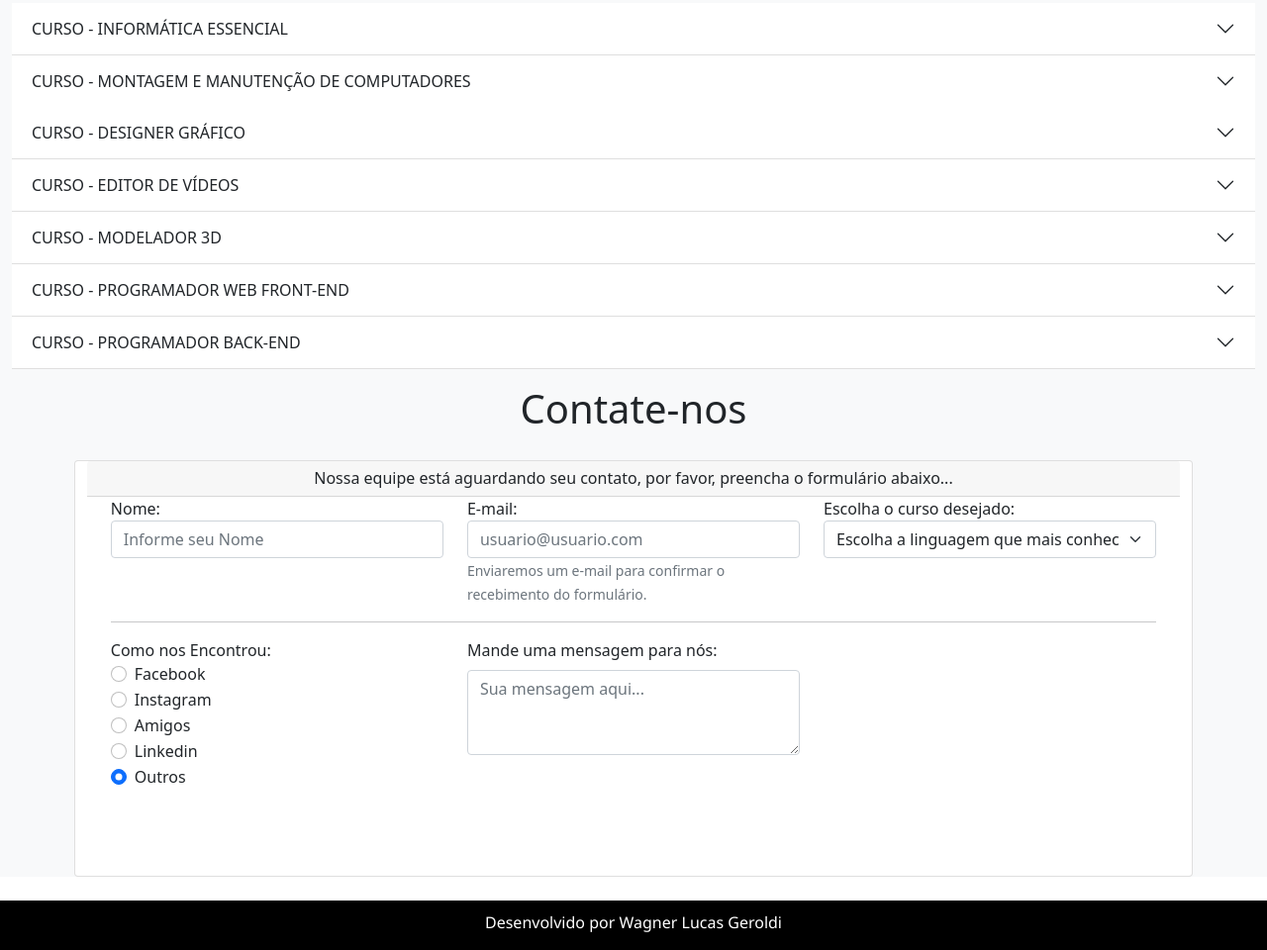
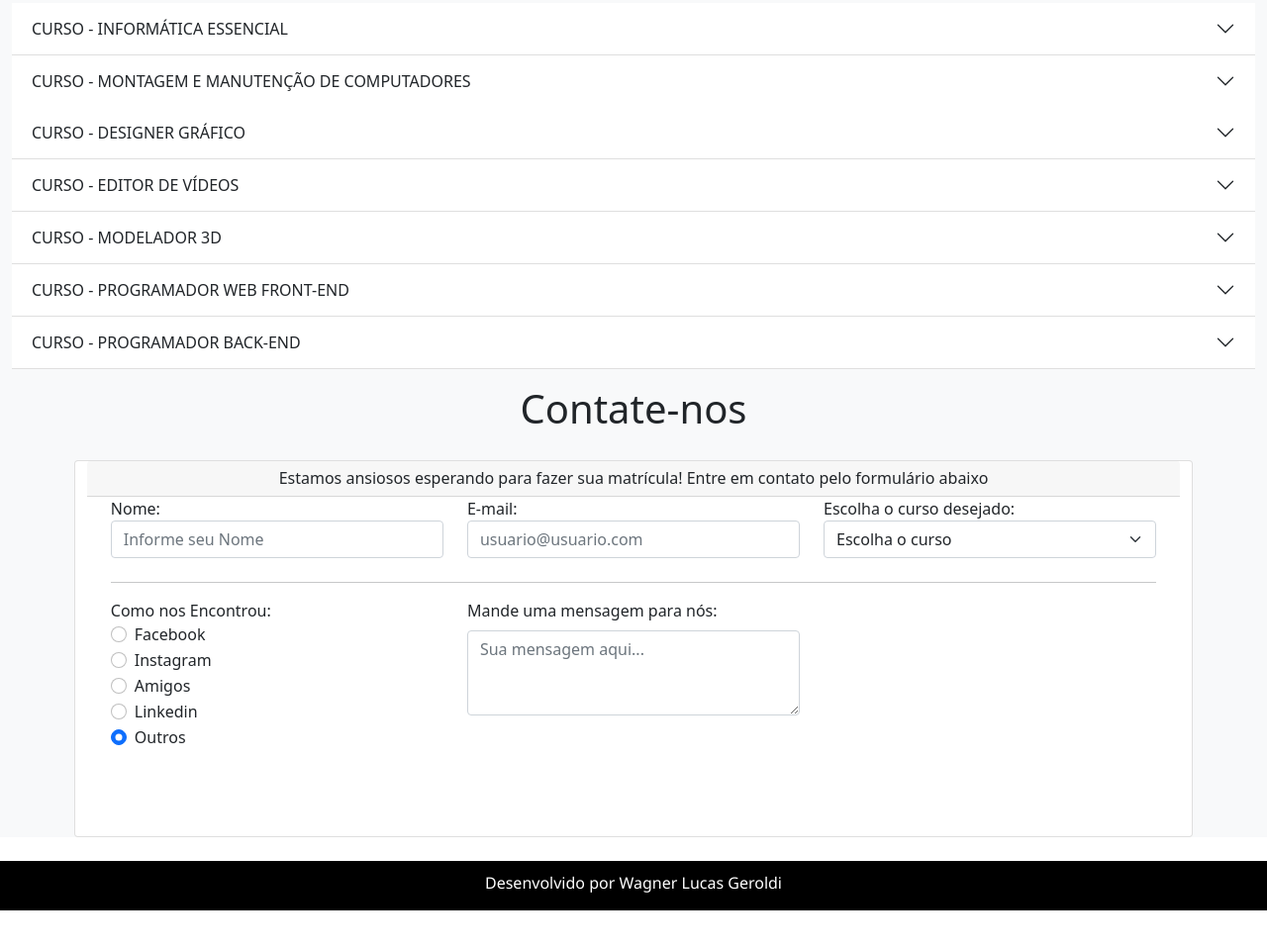
Before and after one commit to WagnerGeroldi/Site-Responsivo-MASTERWAY, a plain HTML site: page index.html in a window 1280 px wide. Shown: the part 1439-2399 px from the top of the page at 99% size. After the commit the page ends 2359 px from the top, so only its background shows below. Drawn offline with nearby package versions, Linux system fonts and the light colour scheme.

Commit message:
correcao de erros

```diff
--- a/index.html
+++ b/index.html
@@ -313,7 +313,7 @@
                     <div class="card mx-auto" style="width: 90%;">
                         <div class="card-header ">
                             <h6 class="mb-0 d-flex justify-content-center ">
-                                Nossa equipe está aguardando seu contato, por favor, preencha o formulário abaixo...
+                                Estamos ansiosos esperando para fazer sua matrícula! Entre em contato pelo formulário abaixo
                             </h6>
                         </div>
                         <form action="" class="container-fluid">
@@ -331,9 +331,6 @@
                                         <input type="email" class="form-control" id="email"
                                             placeholder="usuario@usuario.com">
                                     </div>
-                                    <small class="form-text text-muted">
-                                        Enviaremos um e-mail para confirmar o recebimento do formulário.
-                                    </small>
                                 </div>
                                 <div class="col-12 col-md-4">
                                     <div class="form-group">
@@ -346,7 +343,7 @@
                                             <option value="hmtl5">Modelador 3D</option>
                                             <option value="css3">Programador Web</option>
                                             <option value="sass">Programador Back-END</option>
-                                            <option selected>Escolha a linguagem que mais conhece</option>
+                                            <option selected>Escolha o curso</option>
                                         </select>
                                     </div>
                                 </div>
```
